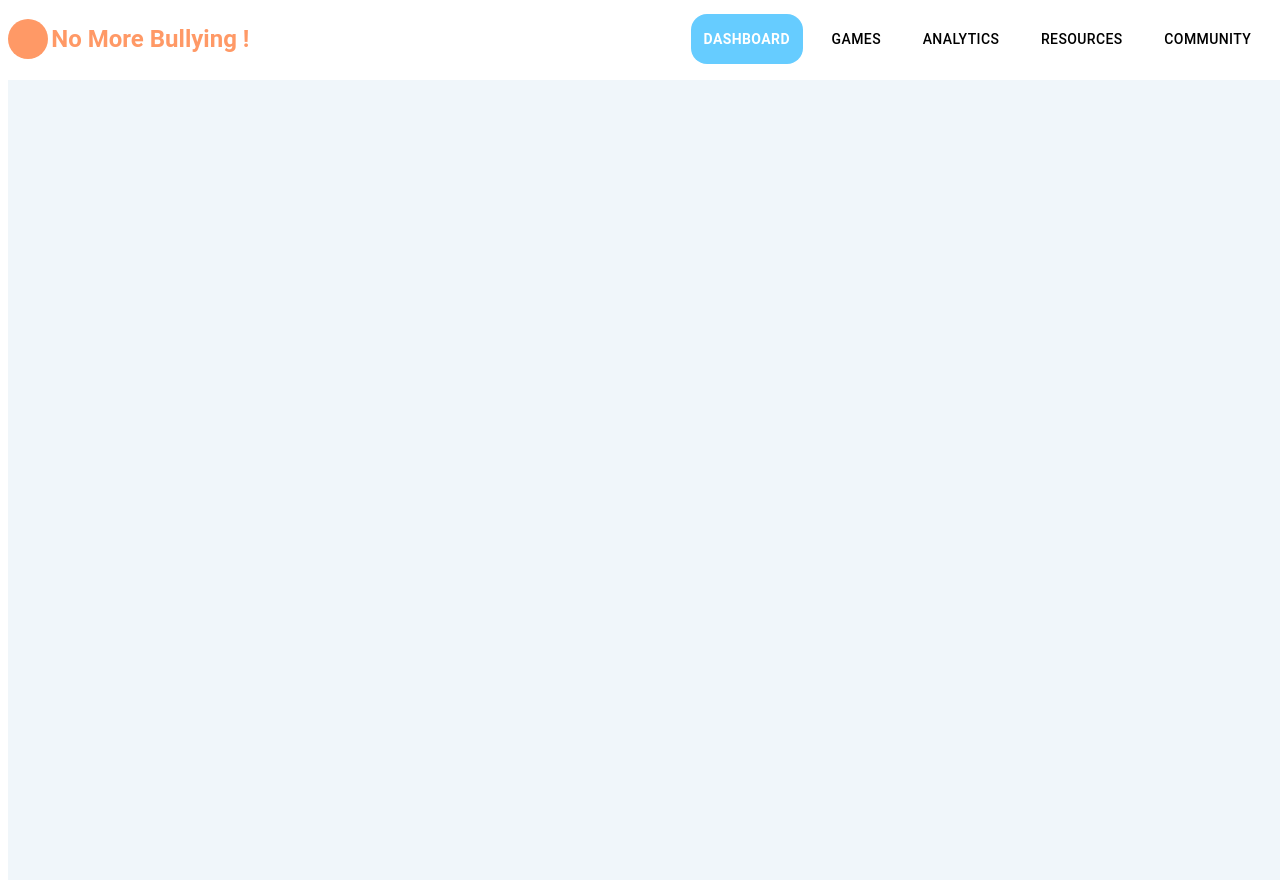
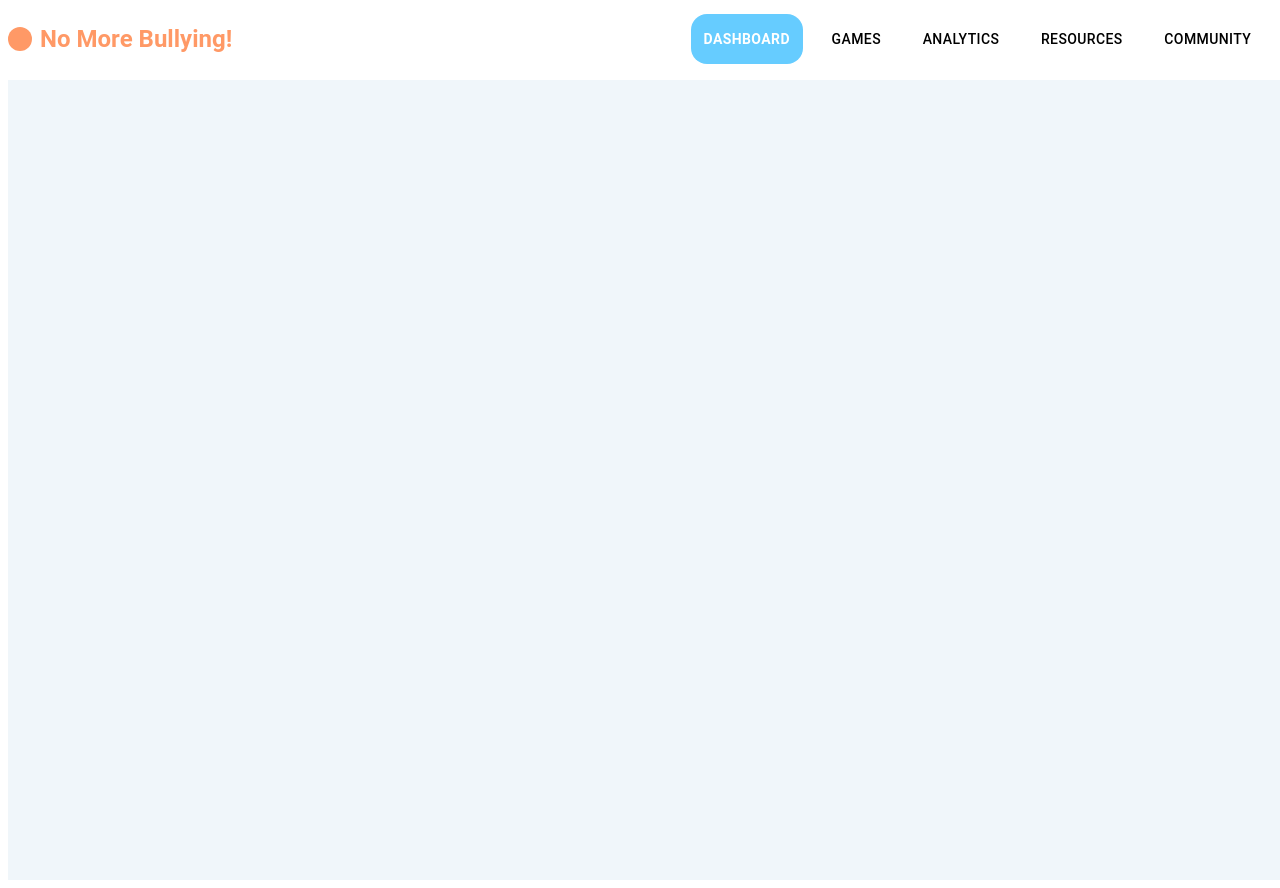
Before and after one commit to y1hanh/ShieldSpace, a React (Vite) app: page / in a window 1280 px wide. Built offline with nearby package versions, Linux system fonts and the light colour scheme.

Commit message:
add menu

```diff
--- a/src/component/nav.tsx
+++ b/src/component/nav.tsx
@@ -1,38 +1,75 @@
-import { Box, Button, Typography } from "@mui/material";
 import { useState } from "react";
-import { NavLink } from "react-router";
+import { NavLink } from "react-router-dom";
+import { Box, Button, Typography, IconButton, Drawer, List, ListItem, useMediaQuery } from "@mui/material";
+import MenuIcon from "@mui/icons-material/Menu";
 import { routes } from "../routes";
 
 export default function Nav() {
-  console.log("Nav component rendered");
-  const [value, setValue] = useState(0);
+  const isMobile = useMediaQuery("(max-width:768px)");
+  const [drawerOpen, setDrawerOpen] = useState(false);
 
+  const toggleDrawer = (open) => () => {
+    setDrawerOpen(open);
+  };
 
   return (
-    <Box sx={{display: 'flex', flexDirection: 'row', alignContent: 'center', justifyContent:"space-between", alignItems: 'center', padding: '0.5rem'}}>
-      <Box sx={{display: 'flex', flexDirection: 'row', alignContent: 'center', alignItems: 'center'}}>
-        <Box sx={{ backgroundColor: '#FF9966', width: '2.5rem', height:'2.5rem', borderRadius:'50%', marginRight:'0.2rem' }}></Box>
-        <Typography sx={{ color: '#FF9966', fontWeight: 600, textWrap: "nowrap" }} variant="h5"> No More Bullying !</Typography>
+    <Box sx={{ display: 'flex', justifyContent: 'space-between', alignItems: 'center', padding: '0.5rem' }}>
+      <Box sx={{ display: 'flex', alignItems: 'center' }}>
+        <Box sx={{ backgroundColor: '#FF9966', width: '1.5rem', height: '1.5rem', borderRadius: '50%', marginRight: '0.5rem' }} />
+        <Typography sx={{ color: '#FF9966', fontWeight: 600 }} variant="h5">
+          No More Bullying!
+        </Typography>
       </Box>
-      <Box>
-        {routes.map((route) => {
-          return (
+
+      {isMobile ? (
+        <>
+          <IconButton onClick={toggleDrawer(true)} edge="end">
+            <MenuIcon />
+          </IconButton>
+          <Drawer anchor="right" open={drawerOpen} onClose={toggleDrawer(false)}>
+            <List>
+            {routes.map((route) => (
+              <ListItem key={route.path} onClick={toggleDrawer(false)}>
+                <NavLink
+                  to={route.path}
+                  style={({ isActive }) => ({
+                    textDecoration: "none",
+                    padding: "0.5rem",
+                    color: isActive ? "white" : "black",
+                    backgroundColor: isActive ? "#66CCFF" : "transparent",
+                    display: "block",
+                    width: "100%",
+                    borderRadius: "0.5rem",
+                  })}
+                >
+                  {route.name}
+                </NavLink>
+              </ListItem>
+            ))}
+            </List>
+          </Drawer>
+        </>
+      ) : (
+        <Box>
+          {routes.map((route) => (
             <Button key={route.path}>
-              <NavLink to={route.path} style={({ isActive, isPending, isTransitioning }) => {
-                return {
+              <NavLink
+                to={route.path}
+                style={({ isActive }) => ({
                   fontWeight: isActive ? "bold" : "",
                   color: isActive ? "white" : "black",
-                  viewTransitionName: isTransitioning ? "slide" : "",
-                  backgroundColor:  isActive ? "#66CCFF": "transparent",
+                  backgroundColor: isActive ? "#66CCFF" : "transparent",
                   borderRadius: "1rem",
                   padding: "0.8rem",
                   textDecoration: "none",
-                }}}>{route.name}</NavLink>
+                })}
+              >
+                {route.name}
+              </NavLink>
             </Button>
-          );
-        })}
-      </Box>
-
+          ))}
+        </Box>
+      )}
     </Box>
   );
 }
```
